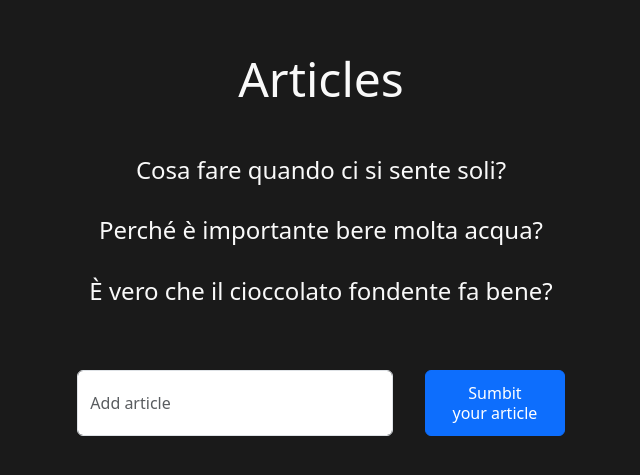
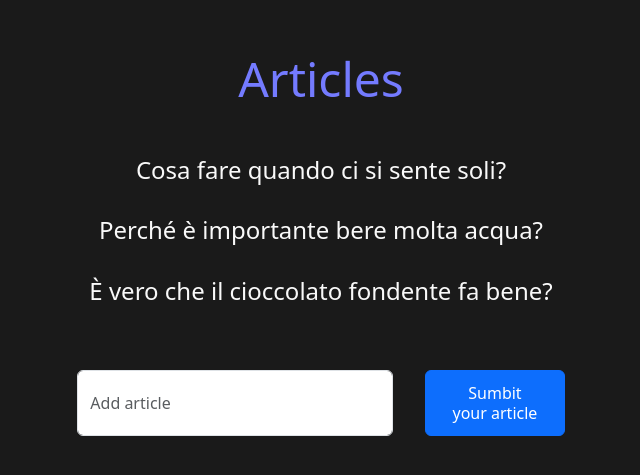
Before and after one commit to antonella1986/react-form, a React (Vite) app: page / in a window 1280 px wide. Shown: the part 173-648 px from the top of the page, without its empty margins (319-959 px from the left). Built offline with nearby package versions, Linux system fonts and the light colour scheme.

Commit message:
add comments and edit style on main title

```diff
--- a/src/index.css
+++ b/src/index.css
@@ -33,6 +33,7 @@ h1 {
   font-size: 3rem;
   margin-bottom: 3rem;
   margin-top: 2rem;
+  color: #747bff;
 }
 
 .container {
```
Also changed, not shown: src/App.jsx (+8 -1 lines).
